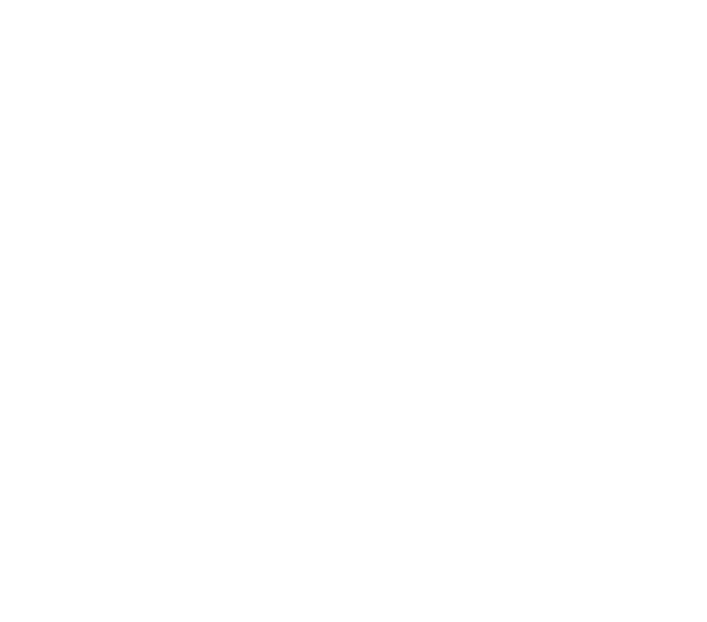
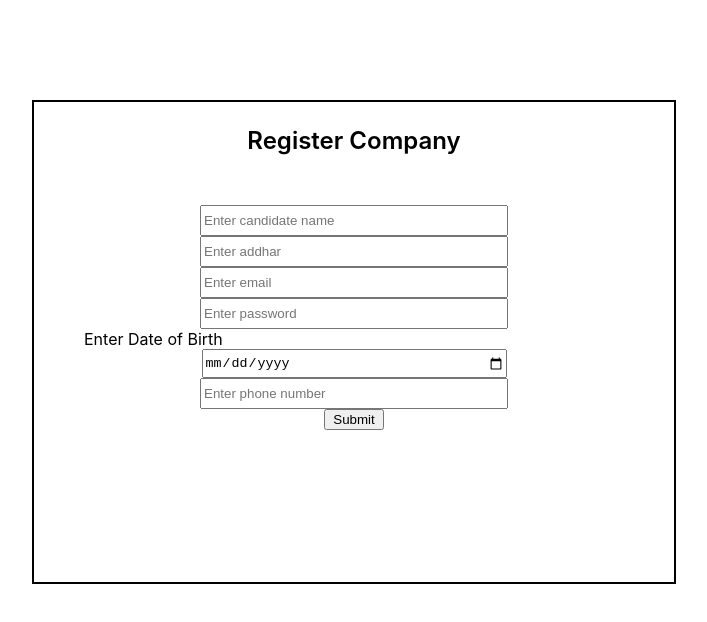
Before and after one commit to gauravbasantani/ccr-react, a React (Create React App) app: page /registercandidate in a window 1280 px wide. Before the commit this address had no page. Shown: the top 622 px of the page, without its empty margins (286-993 px from the left). Built offline with nearby package versions, Linux system fonts and the light colour scheme.

Commit message:
candidate login register

```diff
--- a/src/App.tsx
+++ b/src/App.tsx
@@ -1,6 +1,9 @@
 
-import Login from './components/Login';
-import Register from './components/Register';
+import CandidateLogin from './components/CandidateLogin';
+import CandidateRegister from './components/CandidateRegister';
+import HRLogin from './components/HRLogin';
+
+import HRRegister from './components/HRRegister';
 import { BrowserRouter, Routes, Route } from 'react-router-dom';
 
 
@@ -9,8 +12,11 @@
     <>
     <BrowserRouter>
     <Routes>
-      <Route path='/' element={<Login/>}/>
-      <Route path='/register' element={<Register/>}/>
+      <Route path='/' element={<HRLogin/>}/>
+      <Route path='/registerhr' element={<HRRegister/>}/>
+      <Route path='/registercandidate' element={<CandidateRegister/>}/>
+      <Route path='/logincandidate' element={<CandidateLogin/>}/>
+
     </Routes>
     </BrowserRouter>
 
--- /dev/null
+++ b/src/components/CandidateLogin.tsx
@@ -0,0 +1,51 @@
+import React, {useState} from 'react'
+import {Link} from 'react-router-dom'
+import axios from 'axios';
+type AuthHr ={
+  candidate_email:string,
+  candidate_password:string
+}
+const CandidateLogin = () => {
+    const [data, setData] = useState<AuthHr>({
+        candidate_email : '',
+        candidate_password : '',
+      })
+
+    const handleChange = (e :React.ChangeEvent<HTMLInputElement>) =>{
+        setData({...data,[e.target.name] : e.target.value});
+        console.log({...data,[e.target.name] : e.target.value})
+
+
+      }
+      const handleSubmit = (e: React.FormEvent<HTMLFormElement>)=>{
+        e.preventDefault();
+        axios.post('http://localhost:8090/candidatelogin', {
+            candidate_email: data.candidate_email,
+            candidate_password : data.candidate_password
+
+
+
+        }).then(res=>{
+          console.log(res.data);
+        }).catch(()=>{
+          console.log("error")
+        })
+      }
+  return (
+    <div className='login'>
+
+    <div className='container'>
+        <p className='heading'>Candidate Login</p>
+
+        <form className='form' onSubmit={(e)=>handleSubmit(e)}>
+            <input type='email' name={'candidate_email'} value={data.candidate_email} id='candidate_email' onChange={(e)=>handleChange(e)} placeholder='Enter email address' />
+            <input type='password' name={'candidate_password'} value={data.candidate_password} id='candidate_password' onChange={(e)=>handleChange(e)} placeholder='Enter passsword' />
+           <Link className='lin' to="/registercandidate" >Register</Link>
+            <button className='btn' type={'submit'}>Submit</button>
+         </form>
+    </div>
+    </div>
+  )
+}
+
+export default CandidateLogin
--- /dev/null
+++ b/src/components/CandidateRegister.tsx
@@ -0,0 +1,73 @@
+import axios from 'axios'
+import React, { useState } from 'react'
+
+type Data ={
+    candidate_aadhar:string,
+    candidate_dob:string,
+    candidate_email:string,
+    candidate_name:string,
+    candidate_password:string,
+    candidate_phone:string,
+}
+
+
+
+
+
+const CandidateRegister = () => {
+    const [data, setData] = useState<Data>({
+        candidate_aadhar:'',
+        candidate_dob:'',
+        candidate_email:'',
+        candidate_name:'',
+        candidate_password:'',
+        candidate_phone:''
+    })
+    const handleChange = (e :React.ChangeEvent<HTMLInputElement>) =>{
+
+        setData({...data,[e.target.name] : e.target.value});
+
+
+        console.log({...data,[e.target.name] : e.target.value});
+
+
+      }
+
+      const handleSubmit = (e: React.FormEvent<HTMLFormElement>)=>{
+        e.preventDefault();
+        axios.post('http://localhost:8090/registercandidate', {
+            candidate_aadhar : data.candidate_aadhar,
+            candidate_dob : data.candidate_dob,
+            candidate_email : data.candidate_email,
+            candidate_name : data.candidate_name,
+            candidate_password : data.candidate_password,
+            candidate_phone : data.candidate_phone,
+      })}
+  return (
+    <div className='login'>
+
+    <div className='container'>
+        <p className='heading'>Register Company</p>
+
+        <form className='form' onSubmit={(e) => handleSubmit(e)}>
+            <input type='text' name={'candidate_name'} value={data.candidate_name} id='candidate_name' onChange={(e)=>handleChange(e)} placeholder='Enter candidate name' />
+            <input type='text' name={'candidate_aadhar'} value={data.candidate_aadhar} id='candidate_aadhar' onChange={(e)=>handleChange(e)} placeholder='Enter addhar' />
+
+            <input type='email' name={'candidate_email'} value={data.candidate_email} id='candidate_email' onChange={(e)=>handleChange(e)} placeholder='Enter email' />
+            <input type='password' name={'candidate_password'  }value={data.candidate_password} id='company_tan' onChange={(e)=>handleChange(e)} placeholder='Enter password' />
+
+            <label>Enter Date of Birth</label>
+            <input type='date' name={'candidate_dob'} value={data.candidate_dob} id='candidate_dob' onChange={(e)=>handleChange(e)}  />
+            <input type='text' name={'candidate_phone'} value={data.candidate_phone} id='candidate_phone' onChange={(e)=>handleChange(e)} placeholder='Enter phone number' />
+
+
+            <button className='btn' type={"submit"}>Submit</button>
+
+
+         </form>
+    </div>
+    </div>
+  )
+}
+
+export default CandidateRegister
--- a/src/components/Register.tsx
+++ b/src/components/HRRegister.tsx
@@ -18,7 +18,7 @@
 
 
 
-const Register = () => {
+const HRRegister = () => {
 
   const [data, setData] = useState<Data>({
     company_name : '',
@@ -103,4 +103,4 @@
   )
 }
 
-export default Register;
+export default HRRegister;
```
Also changed, not shown: src/components/HRLogin.tsx (renamed from src/components/Login.tsx, +2 -5 lines).
